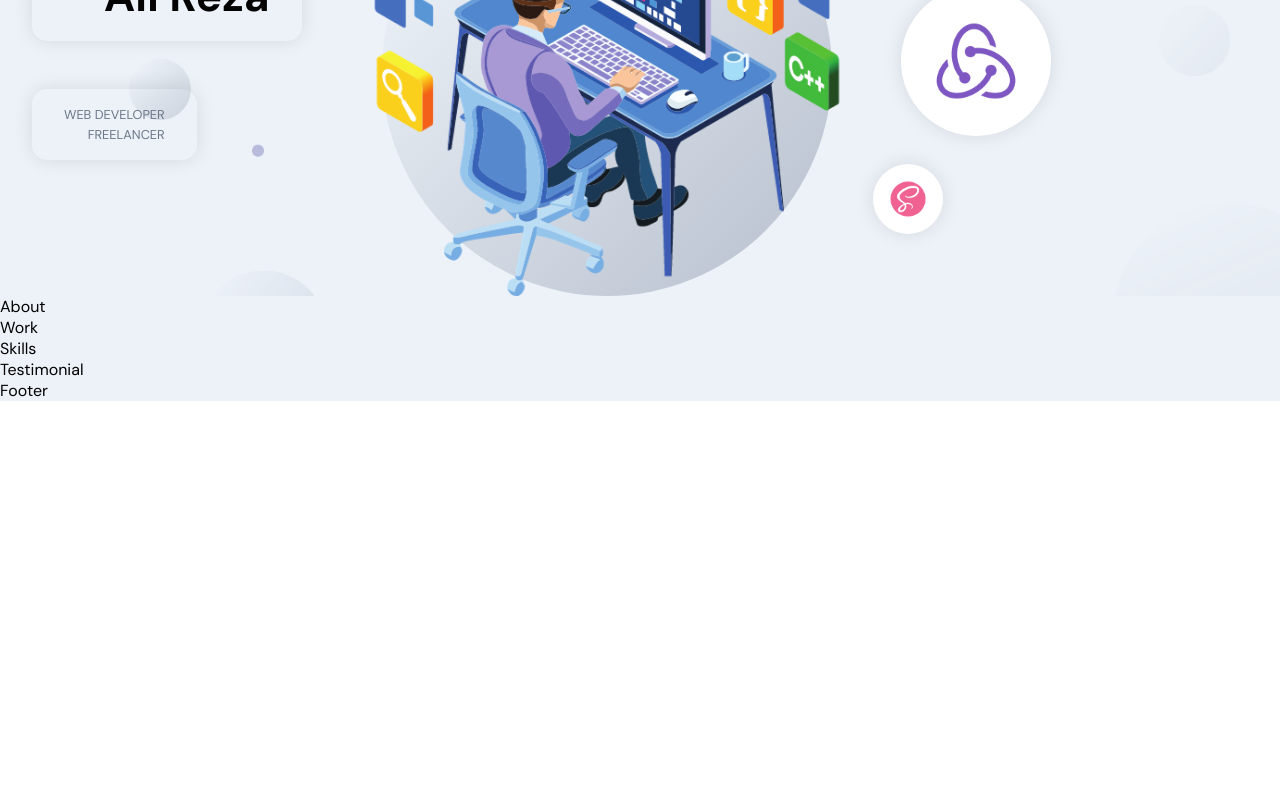
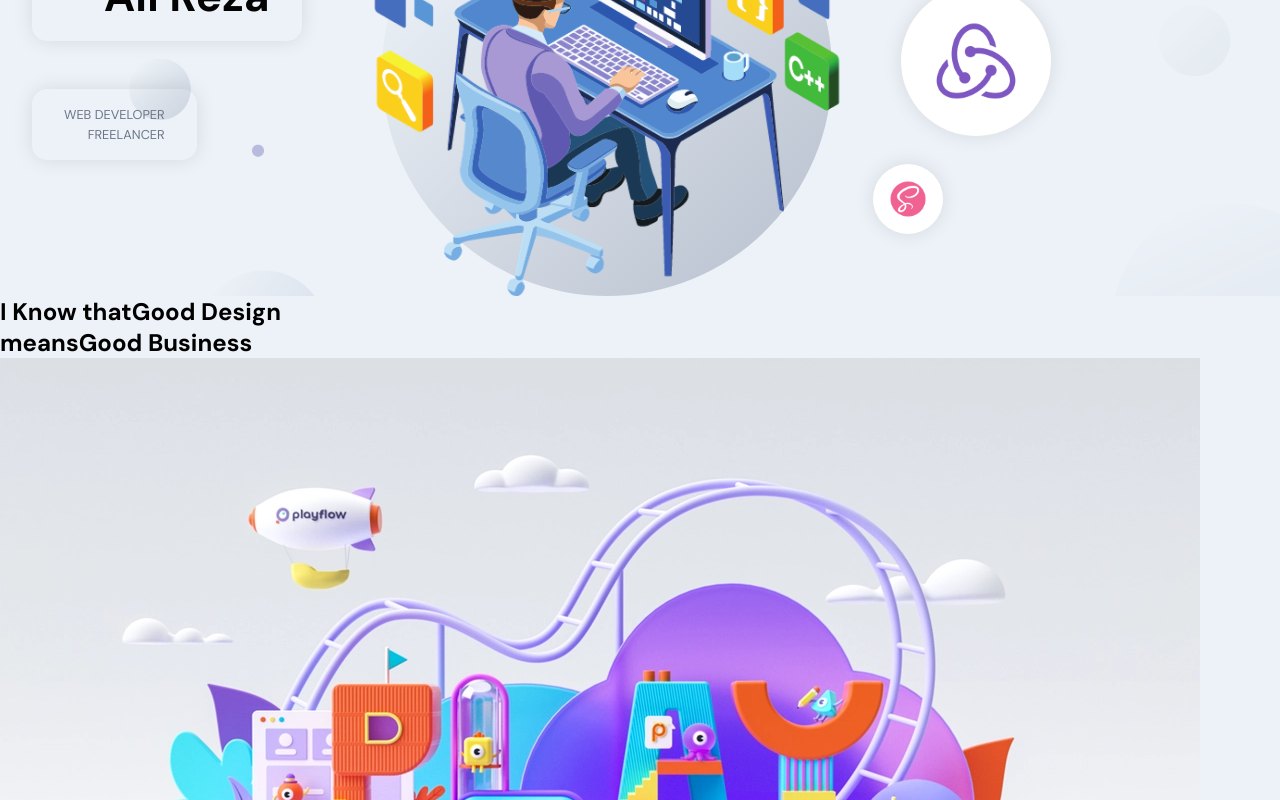
Before and after one commit to AliRezaBmeDu/personal-portfolio, a React (Create React App) app in the folder frontend_react/: page / in a window 1280 px wide. Shown: the part 300-1100 px from the top of the page. Before the commit the page ends 800 px from the top, so only its background shows below. Built offline with nearby package versions, Linux system fonts and the light colour scheme.

Commit message:
Add the about layout

```diff
--- a/frontend_react/src/container/About/About.jsx
+++ b/frontend_react/src/container/About/About.jsx
@@ -1,9 +1,45 @@
-import React from 'react';
+import React, { useEffect, useState } from 'react';
+import { motion } from 'framer-motion';
 import './About.scss';
+
+import { images } from '../../constants';
+
+const abouts = [
+  {title: 'Front end Web Development', description: 'I am a good front end web developer', imgUrl: images.about01},
+  {title: 'Web Design', description: 'I design the web professionally', imgUrl: images.about02},
+  {title: 'UI/UX', description: 'I am a good web developer', imgUrl: images.about03},
+  {title: 'Back end Web Development', description: 'I am a good  backend web developer', imgUrl: images.about04},
+]
 
 const About = () => {
   return (
-    <div>About</div>
+    <React.Fragment>
+      <h2 className='haed-text'>
+        I Know that
+        <span>Good Design</span>
+        <br/>
+        means
+        <span>Good Business</span>
+      </h2>
+
+      <div className='app__profiles'>
+        {
+          abouts.map((about,index) => (
+            <motion.div
+              whileInView={{ opacity: 1 }}
+              whileHover={{ scale: 1.1 }}
+              transition={{ duration: 0.5 , type: 'tween'}}
+              className='app__profile-item'
+              key={about.title + index}
+            >
+              <img src={about.imgUrl} alt={about.title} />
+              <h2 className='bold-text' style={{marginTop: 20 }}>{about.title}</h2>
+              <p className='p-text' style={{ marginTop: 10}}>{about.description}</p>
+            </motion.div>
+          ))
+        }
+      </div>
+    </React.Fragment>
   )
 }
 
```
